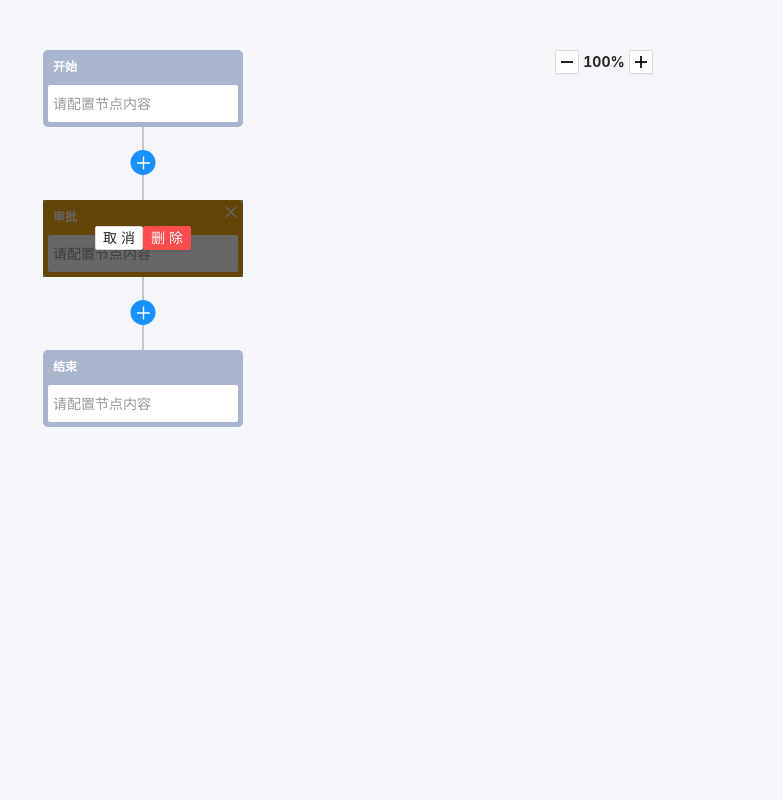
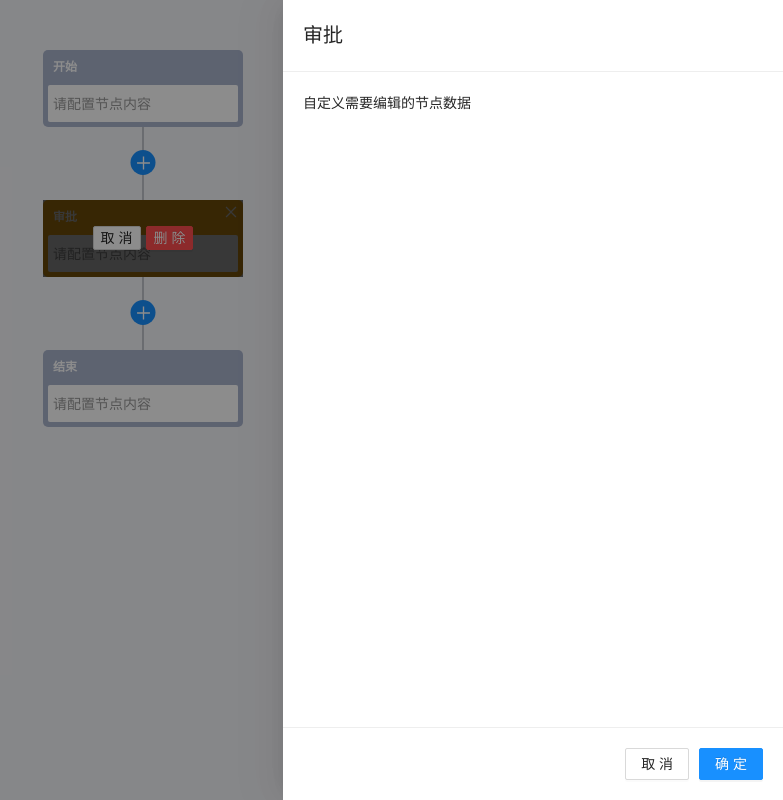
Before and after one commit to hangaoke1/examine-react, a React (Vite) app: page / in a window 1280 px wide. Both pictures are taken after a click on the element 728 px from the left and 212 px from the top of the page. Shown: the whole page, without its empty margins (497-1280 px from the left). Built offline with nearby package versions, Linux system fonts and the light colour scheme.

Commit message:
add: update

```diff
--- a/package.json
+++ b/package.json
@@ -12,6 +12,7 @@
     "@ant-design/icons": "^4.6.2",
     "ahooks": "^2.10.4",
     "antd": "^4.16.0",
+    "classnames": "^2.3.1",
     "gh-pages": "^3.2.0",
     "less": "^4.1.1",
     "lodash": "^4.17.21",
--- a/src/components/YsFlow/components/AddNodeBtn.jsx
+++ b/src/components/YsFlow/components/AddNodeBtn.jsx
@@ -17,7 +17,7 @@ function AddNodeBtn(props) {
   );
   return (
     <div className="add-node-btn">
-      <Dropdown overlay={menu} trigger={['click']}>
+      <Dropdown overlay={menu} trigger={['click']} transitionName="">
         <div className="add-node-reference">
           <PlusOutlined />
         </div>
--- a/src/components/YsFlow/components/FlowEditNode.jsx
+++ b/src/components/YsFlow/components/FlowEditNode.jsx
@@ -73,7 +73,7 @@ function FlowEditNode(props) {
 
         {showDeleteModal && (
           <div className="close-modal">
-            <Button size="small" onClick={deleteCancel}>
+            <Button size="small" onClick={deleteCancel} style={{ marginRight: 5 }}>
               取消
             </Button>
             <Button size="small" type="primary" danger onClick={deleteConfirm}>
--- /dev/null
+++ b/src/components/YsFlow/components/TitleInput.jsx
@@ -0,0 +1,40 @@
+import React, { useState } from 'react';
+import PropTypes from 'prop-types';
+import classnames from 'classnames';
+
+import { Input } from 'antd';
+
+function TitleInput(props) {
+  const { value, onChange, className } = props;
+  const [showEdit, setShowEdit] = useState(false);
+  return (
+    <div
+      className={classnames('u-title', className)}
+      onClick={() => {
+        setShowEdit(true);
+      }}
+    >
+      {showEdit ? (
+        <Input
+          placeholder="请输入节点名称"
+          value={value}
+          onChange={onChange}
+          onBlur={() => {
+            setShowEdit(false);
+          }}
+        />
+      ) : (
+        <span>{value}</span>
+      )}
+    </div>
+  );
+}
+
+TitleInput.propTypes = {
+  className: PropTypes.string,
+  disabled: PropTypes.bool,
+  value: PropTypes.string,
+  onChange: PropTypes.func,
+};
+
+export default TitleInput;
--- a/src/components/YsFlow/index.jsx
+++ b/src/components/YsFlow/index.jsx
@@ -8,6 +8,7 @@ import { FlowContext } from './Context';
 import { Button } from 'antd';
 import { MinusOutlined, PlusOutlined } from '@ant-design/icons';
 import FlowBranchNode from './nodes/FlowBranchNode';
+import EditPanel from './panel/EditPanel';
 
 import './index.less';
 
@@ -66,6 +67,7 @@ const YsFlow = observer(() => {
       <div className="flow-editor">
         {/* 工具条 */}
         <div className="flow-editor-toolbar">
+          <Button type="link">查看XML</Button>
           <Button
             icon={<MinusOutlined />}
             disabled={state.scale <= 0.5}
@@ -85,6 +87,14 @@ const YsFlow = observer(() => {
         <div className="flow-editor-view" style={scaleStyle}>
           {flowStore && <FlowBranchNode node={flowStore.rootNode}></FlowBranchNode>}
         </div>
+
+        <EditPanel
+          visible={state.showEdit}
+          node={state.editNode}
+          onClose={() => {
+            state.showEdit = false;
+          }}
+        ></EditPanel>
       </div>
     </FlowContext.Provider>
   );
--- a/src/components/YsFlow/index.less
+++ b/src/components/YsFlow/index.less
@@ -86,7 +86,7 @@
         background-color: #c2c5cc;
       }
 
-      > .v-line {
+      >.v-line {
         height: 100px;
         width: 2px;
         margin-left: 50%;
@@ -108,24 +108,24 @@
       }
 
       .flow-branch-node:first-child {
-        > .top-line-mask {
+        >.top-line-mask {
           display: block;
           left: 0;
         }
 
-        > .bottom-line-mask {
+        >.bottom-line-mask {
           display: block;
           left: -1px;
         }
       }
 
       .flow-branch-node:last-child {
-        > .top-line-mask {
+        >.top-line-mask {
           display: block;
           right: 0;
         }
 
-        > .bottom-line-mask {
+        >.bottom-line-mask {
           display: block;
           right: -1px;
         }
@@ -161,7 +161,7 @@
         flex-direction: column;
       }
 
-      > .top-line-mask {
+      >.top-line-mask {
         display: none;
         position: absolute;
         top: -38px;
@@ -170,7 +170,7 @@
         background: #f5f6f9;
       }
 
-      > .top-v-line {
+      >.top-v-line {
         display: none;
         position: absolute;
         top: -37px;
@@ -181,14 +181,14 @@
         height: 37px;
       }
 
-      > .bottom-v-line {
+      >.bottom-v-line {
         display: block;
         width: 2px;
         background-color: #c2c5cc;
         flex-grow: 1;
       }
 
-      > .bottom-line-mask {
+      >.bottom-line-mask {
         display: none;
         position: absolute;
         width: 50%;
@@ -253,7 +253,7 @@
         background: #fff;
       }
 
-      > .v-line {
+      >.v-line {
         position: absolute;
         left: 50%;
         transform: translateX(-50%);
@@ -320,3 +320,12 @@
     }
   }
 }
+
+.u-title {
+  flex: 0 0 auto;
+  padding: 20px;
+  font-size: 20px;
+  font-weight: 500;
+  border-bottom: 1px solid #eee;
+  cursor: pointer;
+}
--- /dev/null
+++ b/src/components/YsFlow/panel/EditPanel.jsx
@@ -0,0 +1,62 @@
+import React, { useState, useEffect, useContext } from 'react';
+import PropTypes from 'prop-types';
+import _ from 'lodash';
+import { useUpdate } from 'ahooks';
+import { FlowContext } from '../Context';
+
+import { Button, Drawer } from 'antd';
+import TitleInput from '../components/TitleInput';
+
+import './EditPanel.less';
+
+function EditPanel(props) {
+  const { node, visible, onClose } = props;
+  const update = useUpdate();
+  const [editNode, setEditNode] = useState(null);
+  const flowStore = useContext(FlowContext);
+
+  const hanldeConfirm = () => {
+    flowStore.updateNodeData(node.id, editNode.data)
+    onClose()
+  }
+
+  const handleNodeNameChange = e => {
+    const { value } = e.target;
+    editNode.data.name = value;
+    setEditNode(editNode);
+    update();
+  };
+
+  useEffect(() => {
+    setEditNode(_.cloneDeep(node));
+  }, [visible]);
+
+  return (
+    <Drawer placement="right" closable={false} onClose={onClose} visible={visible} width={500} bodyStyle={{ padding: 0 }}>
+      {editNode && (
+        <div className="edit-panel">
+          <TitleInput
+            className="edit-panel-title"
+            value={editNode.data.name}
+            onChange={handleNodeNameChange}
+          ></TitleInput>
+          <div className="edit-panel-content">自定义需要编辑的节点数据</div>
+          <div className="edit-panel-footer">
+            <Button onClick={onClose} style={{ marginRight: 10 }}>取 消</Button>
+            <Button type="primary" onClick={hanldeConfirm}>
+              确 定
+            </Button>
+          </div>
+        </div>
+      )}
+    </Drawer>
+  );
+}
+
+EditPanel.propTypes = {
+  node: PropTypes.object,
+  visible: PropTypes.bool,
+  onClose: PropTypes.func,
+};
+
+export default EditPanel;
--- /dev/null
+++ b/src/components/YsFlow/panel/EditPanel.less
@@ -0,0 +1,21 @@
+.edit-panel {
+  display: flex;
+  flex-direction: column;
+  height: 100%;
+  &-title {
+    flex: 0 0 auto;
+    border-bottom: 1px solid #eee;
+  }
+  &-content {
+    flex: 1;
+    padding: 20px;
+  }
+  &-footer {
+    display: flex;
+    justify-content: flex-end;
+    align-items: center;
+    flex: 0 0 auto;
+    padding: 20px;
+    border-top: 1px solid #eee;
+  }
+}
```
Also changed, not shown: src/lib/flow.js.
